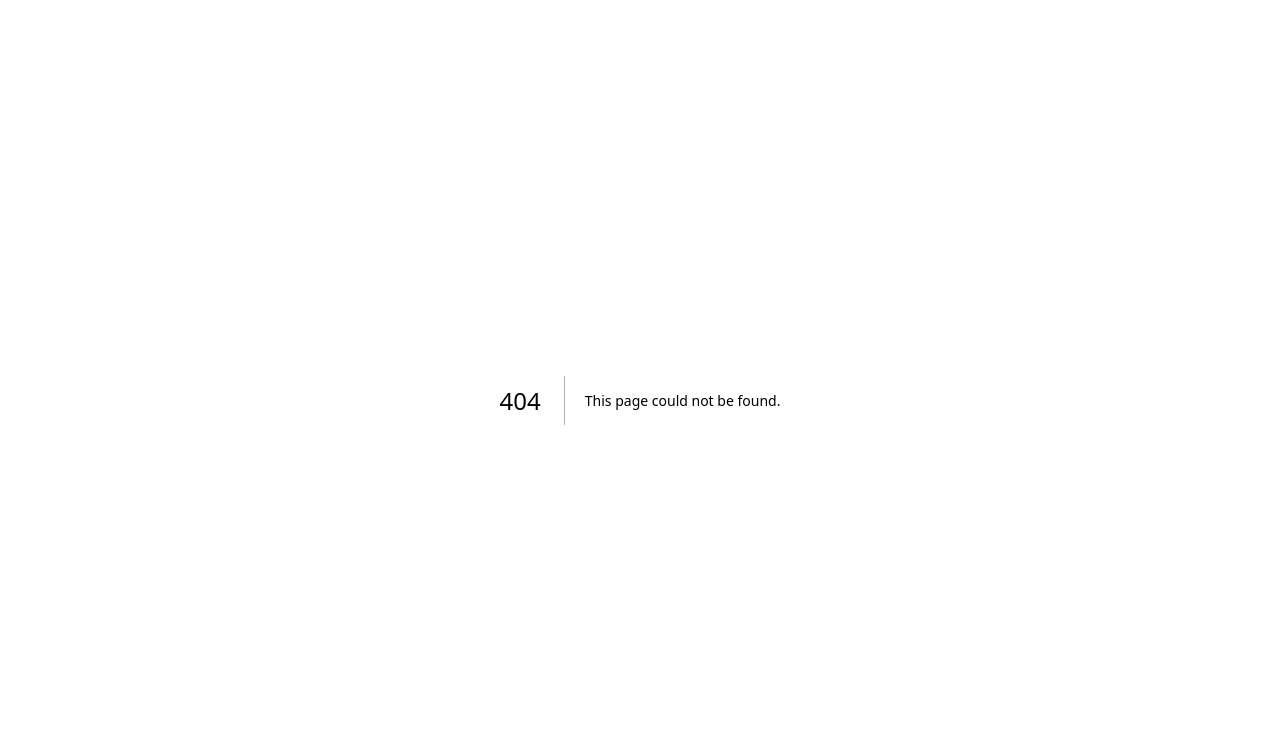
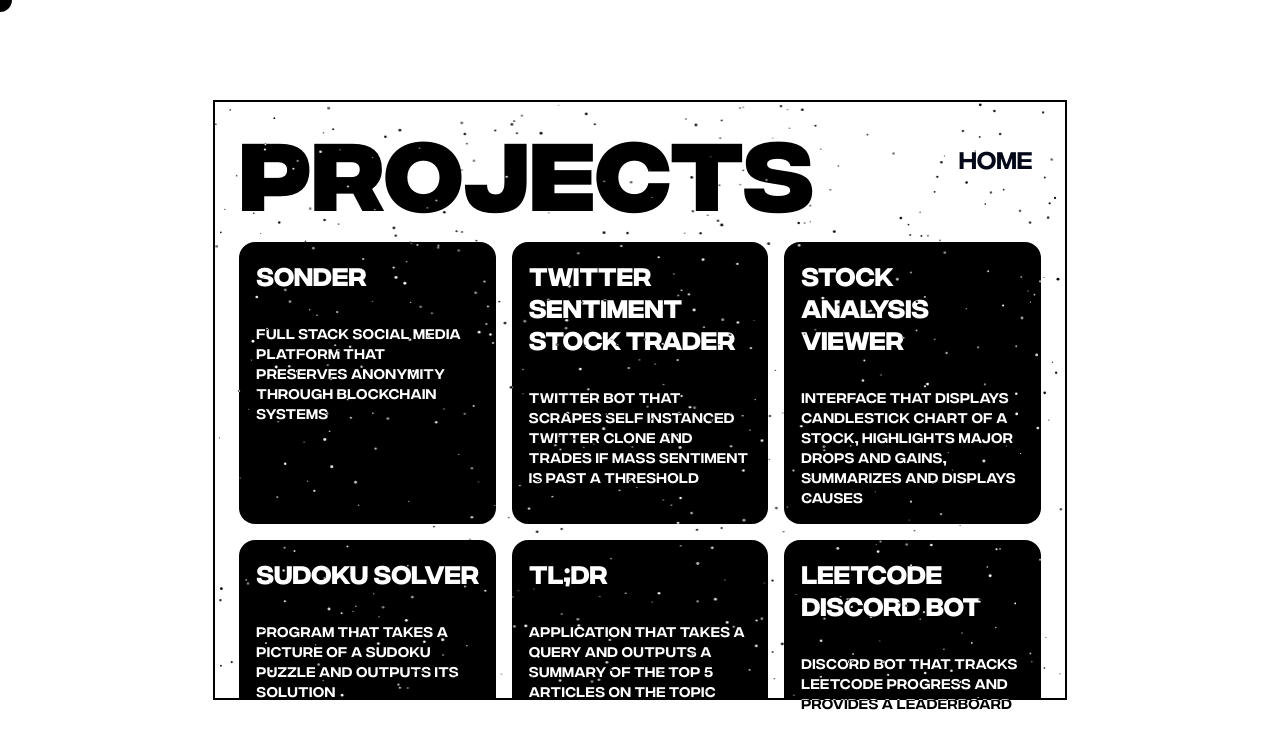
Before and after one commit to justinsiek/newportfolio, a Next.js app: page /projects in a window 1280 px wide. Before the commit this address had no page. Shown: the top 748 px of the page. Built offline with nearby package versions, Linux system fonts and the light colour scheme.

Commit message:
finished projects tab for now

```diff
--- /dev/null
+++ b/components/ui/card-hover-effect.tsx
@@ -0,0 +1,103 @@
+import { cn } from "@/lib/utils";
+import { AnimatePresence, motion } from "framer-motion";
+import Link from "next/link";
+import { useState } from "react";
+
+export const HoverEffect = ({
+  items,
+  className,
+}: {
+  items: {
+    title: string;
+    description: string;
+    link: string;
+  }[];
+  className?: string;
+}) => {
+  let [hoveredIndex, setHoveredIndex] = useState<number | null>(null);
+
+  return (
+    <div
+      className={cn(
+        "grid grid-cols-1 md:grid-cols-2 lg:grid-cols-3 py-3 w-full h-full",
+        className
+      )}
+    >
+      {items.map((item, idx) => (
+        <a
+          target="_blank"
+          href={item?.link}
+          key={item?.link}
+          className="relative group block p-2 h-full w-full cursor-none"
+          onMouseEnter={() => setHoveredIndex(idx)}
+          onMouseLeave={() => setHoveredIndex(null)}
+        >
+          <AnimatePresence>
+            {hoveredIndex === idx && (
+              <motion.span
+                className="absolute inset-0 h-full w-full bg-black block rounded-3xl"
+                layoutId="hoverBackground"
+              />
+            )}
+          </AnimatePresence>
+          <Card>
+            <CardTitle>{item.title}</CardTitle>
+            <CardDescription>{item.description}</CardDescription>
+          </Card>
+        </a>
+      ))}
+    </div>
+  );
+};
+
+export const Card = ({
+  className,
+  children,
+}: {
+  className?: string;
+  children: React.ReactNode;
+}) => {
+  return (
+    <div
+      className={cn(
+        "rounded-2xl h-full w-full overflow-hidden bg-black border border-transparent relative z-20 cursor-none",
+        className
+      )}
+    >
+      <div className="relative z-50">
+        <div className="p-4">{children}</div>
+      </div>
+    </div>
+  );
+};
+export const CardTitle = ({
+  className,
+  children,
+}: {
+  className?: string;
+  children: React.ReactNode;
+}) => {
+  return (
+    <h4 className={cn("text-white font-bold tracking-wide text-2xl font-integral", className)}>
+      {children}
+    </h4>
+  );
+};
+export const CardDescription = ({
+  className,
+  children,
+}: {
+  className?: string;
+  children: React.ReactNode;
+}) => {
+  return (
+    <p
+      className={cn(
+        "mt-8 text-white tracking-wide leading-relaxed text-sm font-integral z-0",
+        className
+      )}
+    >
+      {children}
+    </p>
+  );
+};
--- a/components/ui/stars-background.tsx
+++ b/components/ui/stars-background.tsx
@@ -48,7 +48,7 @@
           x: Math.random() * width,
           y: Math.random() * height,
           radius: Math.random() + 0.5,
-          opacity: Math.random() * 0.5 + 0.5,
+          opacity: Math.random(),
           twinkleSpeed: shouldTwinkle
             ? minTwinkleSpeed +
               Math.random() * (maxTwinkleSpeed - minTwinkleSpeed)
--- a/pages/index.tsx
+++ b/pages/index.tsx
@@ -3,20 +3,20 @@
 import { ShootingStars } from "@/components/ui/shooting-stars";
 import { StarsBackground } from "@/components/ui/stars-background";
 import Cursor from "@/components/cursor";
+import Link from "next/link";
 
 
 export function Index() {
 
   return (
-    <div className="h-screen w-screen flex flex-col justify-center items-center cursor-none" >
+    <div className="h-screen w-screen flex flex-col justify-center items-center cursor-none " >
     <div className="h-3/4 bg-black flex flex-col items-center justify-center relative w-2/3
       border-solid border-2 border-black">
       <ShootingStars />
+      <StarsBackground />
       <div>
-        <h1 className="text-8xl text-white font-integralbold -translate-y-2 z-50">JUSTIN SIEK</h1>
+        <h1 className="text-8xl text-white font-integralbold -translate-y-2 mix-blend-difference ">JUSTIN SIEK</h1>
       </div>
-
-      <StarsBackground />
     <div className="absolute bottom-0 left-0 right-0 flex h-1/2 w-full bg-white mix-blend-difference">
       <div className='absolute flex flex-grow h-1/5 inset-x-0 bottom-0 text-black justify-between items-center px-4 text-xl z-0'>
           <div className='flex-grow text-center font-integral'>
@@ -28,9 +28,11 @@
           </div>
           <div className='flex-grow text-center font-integral'>
             <div className='inline-block'>
-              <h1 className='hover:before:scale-x-100 hover:before:origin-left relative before:w-full before:h-1 before:origin-right
-                before:transition-transform before:duration-300 before:scale-x-0 before:bg-black before:absolute before:left-0 before:bottom-0'>
-                PROJECTS</h1>
+              <Link href='/projects'>
+                <h1 className='hover:before:scale-x-100 hover:before:origin-left relative before:w-full before:h-1 before:origin-right
+                  before:transition-transform before:duration-300 before:scale-x-0 before:bg-black before:absolute before:left-0 before:bottom-0'>
+                  PROJECTS</h1>
+              </Link>
             </div>
           </div>
           <div className='flex-grow text-center font-integral'>
--- /dev/null
+++ b/pages/projects.tsx
@@ -0,0 +1,75 @@
+"use client";
+import React, { useEffect } from "react";
+import { ShootingStars } from "@/components/ui/shooting-stars";
+import { StarsBackground } from "@/components/ui/stars-background";
+import Cursor from "@/components/cursor";
+import Link from "next/link";
+import { HoverEffect } from "@/components/ui/card-hover-effect";
+
+export const projects = [
+  {
+    title: "Sonder",
+    description: "Full stack social media platform that preserves anonymity through blockchain systems",
+    link: "https://github.com/justinsiek/Sonder",
+  },
+  {
+    title: "Twitter Sentiment Stock Trader",
+    description: "Twitter bot that scrapes self instanced twitter clone and trades if mass sentiment is past a threshold",
+    link: "https://github.com/justinsiek/TwitterSentimentStockTrader",
+  },
+  {
+    title: "Stock Analysis Viewer",
+    description: "Interface that displays candlestick chart of a stock, highlights major drops and gains, summarizes and displays causes",
+    link: "https://github.com/justinsiek/Stock-Viewer",
+  },
+  {
+    title: "Sudoku Solver",
+    description: "Program that takes a picture of a sudoku puzzle and outputs its solution",
+    link: "/project1",
+  },
+  {
+    title: "tl;dr",
+    description: "Application that takes a query and outputs a summary of the top 5 articles on the topic",
+    link: "/project2",
+  },
+  {
+    title: "Leetcode Discord Bot",
+    description: "Discord Bot that tracks leetcode progress and provides a leaderboard",
+    link: "https://github.com/justinsiek/Leetcode-Discord-Bot",
+  },
+];
+
+export function Projects() {
+
+  return (
+    <div className="h-screen w-screen flex flex-col justify-center items-center cursor-none" >
+    <div className="h-3/4 bg-black flex flex-col items-center justify-center relative w-2/3
+      border-solid border-2 border-black relative">
+    <ShootingStars />
+    <StarsBackground />
+    <div className="absolute top-0 left-0 relative right-0 flex flex-col h-full w-full pt-4 px-4 bg-white mix-blend-difference items-center">
+      <div className="w-full relative mt-2 px-2">
+        <h1 className="text-8xl text-black font-integralbold -translate-y-2 z-50">PROJECTS</h1>
+        <div className="absolute right-4 top-4">
+        <Link href='/'>
+        <h1 className='hover:before:scale-x-100 hover:before:origin-left relative before:w-full before:h-1 before:origin-right
+              before:transition-transform before:duration-300 before:scale-x-0 before:bg-black before:absolute before:left-0 before:bottom-0
+              font-integral text-2xl'>
+                HOME</h1>
+        </Link>
+        </div>
+      </div>
+
+
+
+      <div className="flex flex-col items-center h-full justify-center">
+        <HoverEffect items={projects} />
+      </div>
+    </div>
+    </div>
+    <Cursor />
+    </div>
+  );
+}
+
+export default Projects;
```
